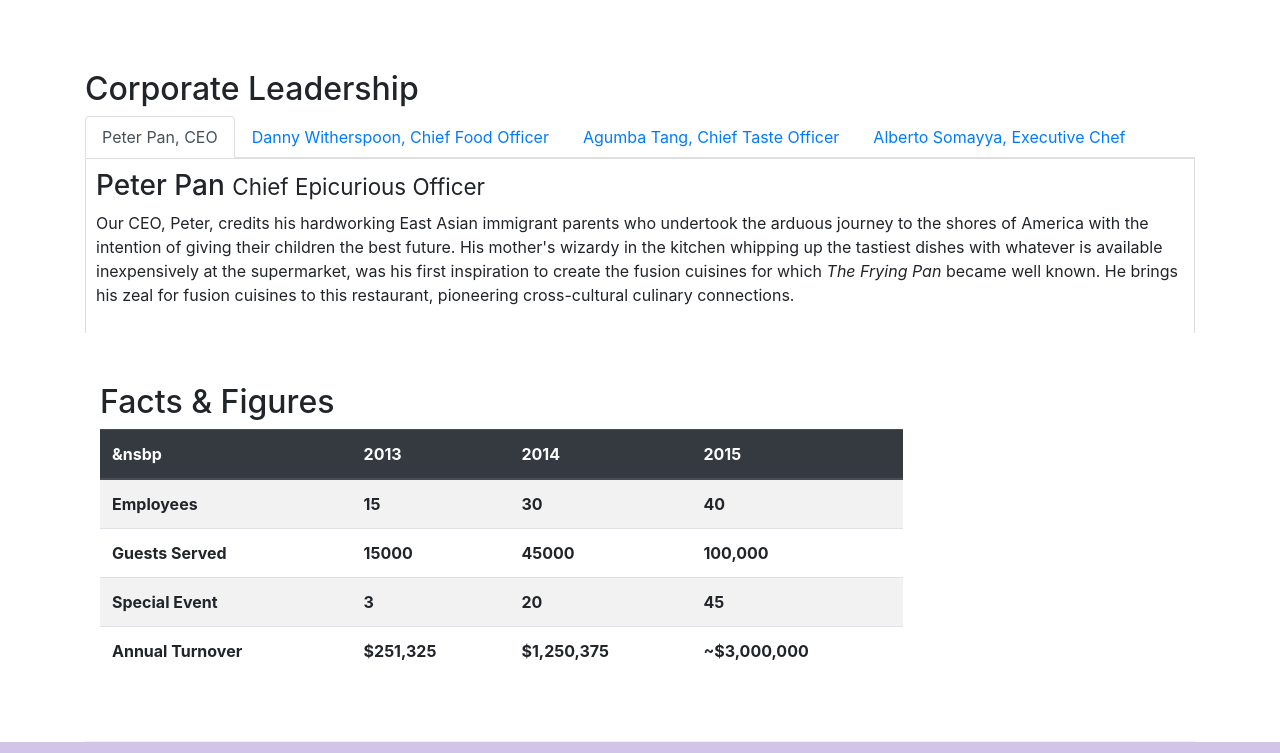
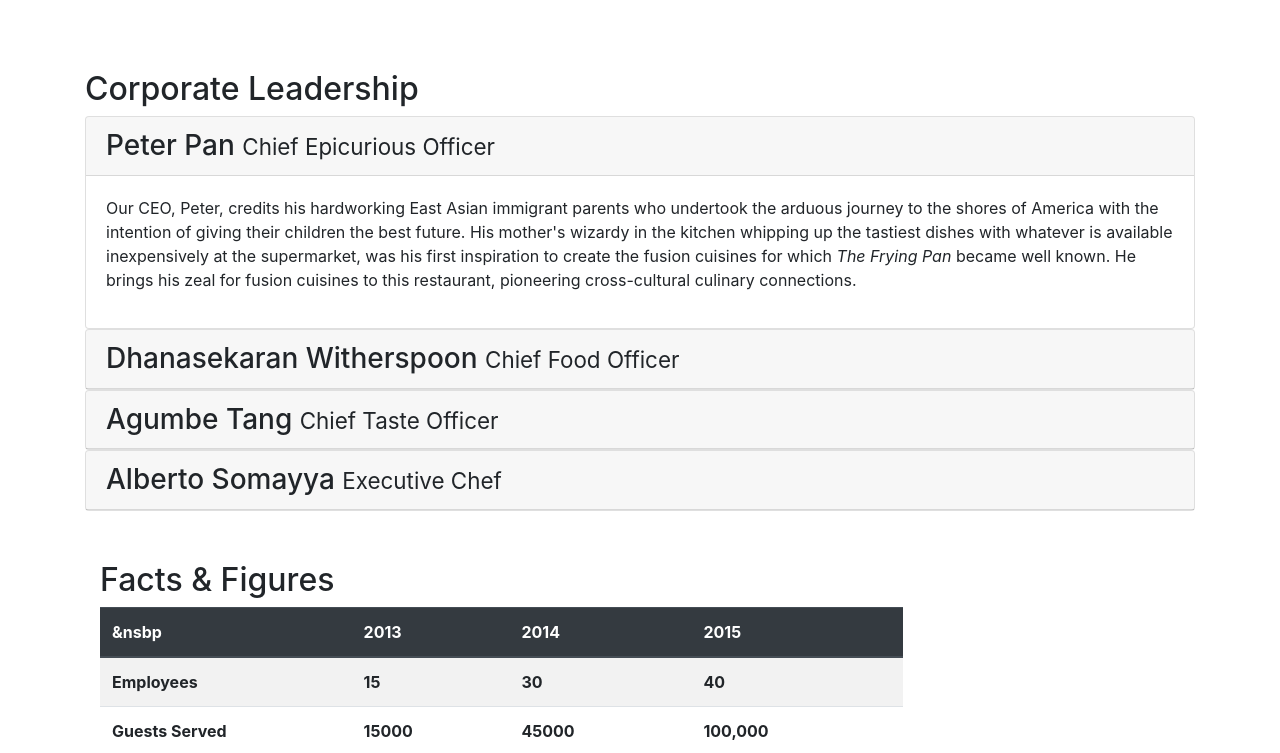
Before and after one commit to nilesh-05/Coursera-Bootstrap, a website: page Bootstrap4/conFusion/aboutus.html in a window 1280 px wide. Shown: the part 873-1626 px from the top of the page. Drawn offline with nearby package versions, Linux system fonts and the light colour scheme.

Commit message:
accordions added in aboutus.html

```diff
--- a/Bootstrap4/conFusion/aboutus.html
+++ b/Bootstrap4/conFusion/aboutus.html
@@ -144,13 +144,13 @@
 					</div>
 				</div>
 			</div>
-			<br>
-			<br>
-			<br>
+			<br />
+			<br />
+			<br />
 			<div>
 				<div>
 					<h2>Corporate Leadership</h2>
-					<ul class="nav nav-tabs">
+					<!-- <ul class="nav nav-tabs">
 						<li class="nav-item">
 							<a href="#peter" class="nav-link active" role="tag" data-toggle="tab">Peter Pan, CEO</a>
 						</li>
@@ -163,45 +163,79 @@
 						<li class="nav-item">
 							<a href="#alberto" class="nav-link" role="tag" data-toggle="tab">Alberto Somayya, Executive Chef</a>
 						</li>
-					</ul>
-					<div class="tab-content">
-						<div role="tabpanel" class="tab-pane fade show active" id="peter">
-							<h3>Peter Pan <small class="small-text">Chief Epicurious Officer</small></h3>
+					</ul> -->
+
+					<div id="accordion">
+						<div class="card">
+							<div class="card-header" role="tab" id="peterhead">
+								<h3 class="mb-0">
+									<a data-toggle="collapse" data-target="#peter">Peter Pan <small class="small-text">Chief Epicurious Officer</small></a>
+								</h3>
+							</div>
+							<div role="tabpanel" class="collapse show" id="peter" data-parent="#accordion">
+								<div class="card-body">
 									<p class="d-none d-sm-block">
-								Our CEO, Peter, credits his hardworking East Asian immigrant parents who undertook the arduous journey to the shores of America with the intention
-								of giving their children the best future. His mother's wizardy in the kitchen whipping up the tastiest dishes with whatever is available
-								inexpensively at the supermarket, was his first inspiration to create the fusion cuisines for which
+										Our CEO, Peter, credits his hardworking East Asian immigrant parents who undertook the arduous journey to the shores of America with the
+										intention of giving their children the best future. His mother's wizardy in the kitchen whipping up the tastiest dishes with whatever is
+										available inexpensively at the supermarket, was his first inspiration to create the fusion cuisines for which
 										<em>The Frying Pan</em> became well known. He brings his zeal for fusion cuisines to this restaurant, pioneering cross-cultural culinary
 										connections.
 									</p>
 								</div>
-						<div role="tabpanel" class="tab-pane fade" id="danny">
-							<h3>
+							</div>
+						</div>
+
+						<div class="card">
+							<div class="card-header" role="tab" id="dhanahead">
+								<h3 class="mb-0">
+									<a data-toggle="collapse" data-target="#dhana">
 										Dhanasekaran Witherspoon
-								<small class="small-text">Chief Food Officer</small>
+										<small class="small-text">Chief Food Officer</small></a
+									>
 								</h3>
+							</div>
+							<div class="collapse " role="tabpanel" id="dhana" data-parent="#accordion">
+								<div class="card-body">
 									<p class="d-none d-sm-block">
-								Our CFO, Danny, as he is affectionately referred to by his colleagues, comes from a long established family tradition in farming and produce. His
-								experiences growing up on a farm in the Australian outback gave him great appreciation for varieties of food sources. As he puts it in his own
-								words,
+										Our CFO, Danny, as he is affectionately referred to by his colleagues, comes from a long established family tradition in farming and
+										produce. His experiences growing up on a farm in the Australian outback gave him great appreciation for varieties of food sources. As he
+										puts it in his own words,
 										<em>Everything that runs, wins, and everything that stays, pays!</em>
 									</p>
 								</div>
-						<div role="tabpanel" class="tab-pane fade" id="agumba">
-							<h3>Agumbe Tang <small class="small-text">Chief Taste Officer</small></h3>
+							</div>
+						</div>
+						<div class="card">
+							<div class="card-header" role="tab" id="ctohead">
+								<h3 class="mb-0">
+									<a data-toggle="collapse" data-target="#cto">Agumbe Tang <small class="small-text">Chief Taste Officer</small></a>
+								</h3>
+							</div>
+							<div class="collapse" data-parent="#accordion" role="tabpanel" id="cto">
+								<div class="card-body">
 									<p class="d-none d-sm-block">
-								Blessed with the most discerning gustatory sense, Agumbe, our CTO, personally ensures that every dish that we serve meets his exacting tastes. Our
-								chefs dread the tongue lashing that ensues if their dish does not meet his exacting standards. He lives by his motto,
+										Blessed with the most discerning gustatory sense, Agumbe, our CTO, personally ensures that every dish that we serve meets his exacting
+										tastes. Our chefs dread the tongue lashing that ensues if their dish does not meet his exacting standards. He lives by his motto,
 										<em>You click only if you survive my lick.</em>
 									</p>
 								</div>
-						<div role="tabpanel" class="tab-pane fade" id="alberto">
-							<h3>Alberto Somayya <small class="small-text">Executive Chef</small></h3>
+							</div>
+						</div>
+						<div class="card">
+							<div class="card-header" role="tab" id="echead">
+								<h3 class="mb-0">
+									<a data-toggle="collapse" data-target="#ec">Alberto Somayya <small class="small-text">Executive Chef</small></a>
+								</h3>
+							</div>
+							<div class="collapse" data-parent="#accordion" id="ec">
+								<div class="card-body">
 									<p class="d-none d-sm-block">
-								Award winning three-star Michelin chef with wide International experience having worked closely with whos-who in the culinary world, he specializes
-								in creating mouthwatering Indo-Italian fusion experiences. He says,
+										Award winning three-star Michelin chef with wide International experience having worked closely with whos-who in the culinary world, he
+										specializes in creating mouthwatering Indo-Italian fusion experiences. He says,
 										<em>Put together the cuisines from the two craziest cultures, and you get a winning hit! Amma Mia!</em>
 									</p>
+								</div>
+							</div>
 						</div>
 						<!-- <br />
 					<br /> -->
```
Also changed, not shown: Bootstrap4/conFusion/index.html (line endings or trailing spaces). Lines whose indentation alone changed are shown as unchanged.
